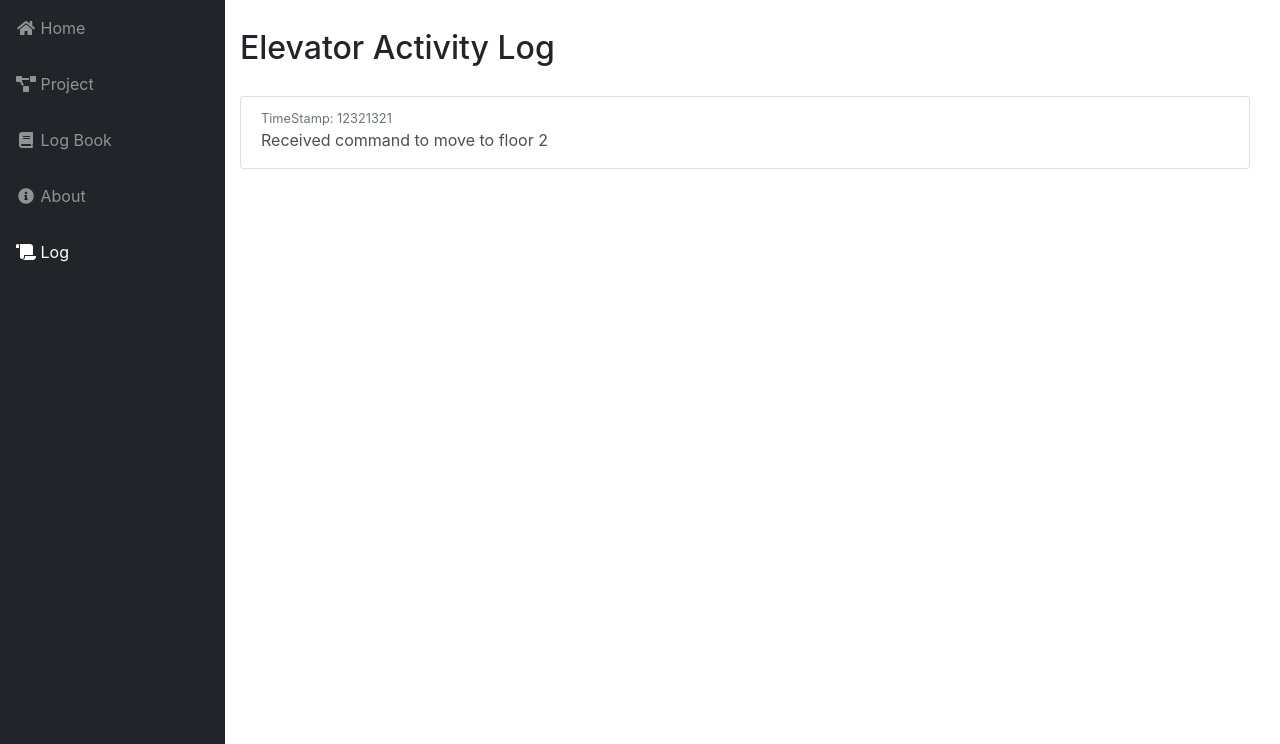
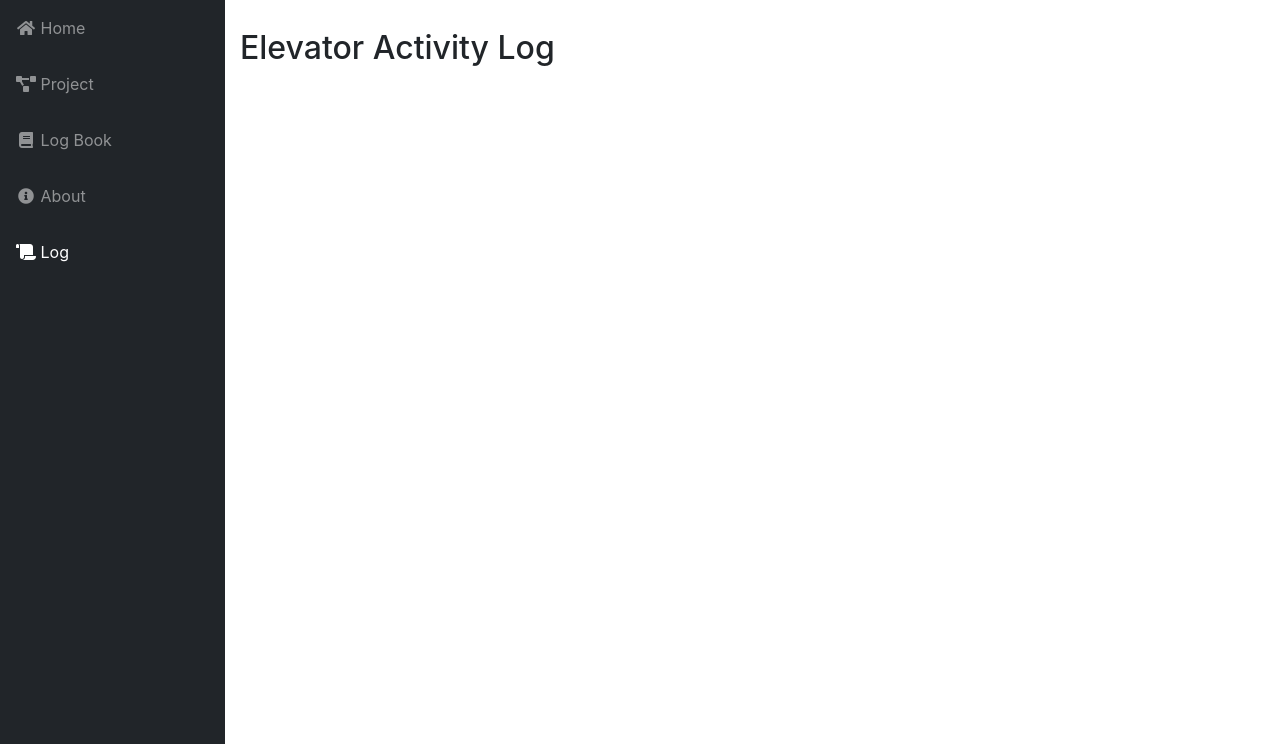
Before and after one commit to lbilyk/Elevator-Project, a PHP site: page /log.php in a window 1280 px wide. Shown: the part 56-800 px from the top of the page. Run offline with PHP 8.4, Linux system fonts and the light colour scheme; data that the repository does not hold is empty.

Commit message:
Fix: Removed template code
Removed data log template from log.php. Also, fixed bug with jquery function. (logging.js line 4)

```diff
--- a/www/js/logging.js
+++ b/www/js/logging.js
@@ -1,7 +1,7 @@
 
 $(function () {
     setInterval(getLogDataFromServer, 1000);
-}
+});
 
 function getLogDataFromServer() {
 
--- a/www/log.php
+++ b/www/log.php
@@ -65,14 +65,7 @@
         <h2 class="modal-title">
             Elevator Activity Log
         </h2>
-    <div class="list-group container-fluid mt-4" id ="logData">
-            <a href="#" class="list-group-item list-group-item-action flex-column align-items-start">
-                <div class="d-flex w-100 justify-content-between">
-                    <small class="text-muted ">TimeStamp: 12321321</small>
-                </div>
-                <p class="mb-1">Received command to move to floor 2</p>
-            </a>
-        </div>
+    <div class="list-group container-fluid mt-4" id ="logData"></div>
     </div>
 </div>
 
```
